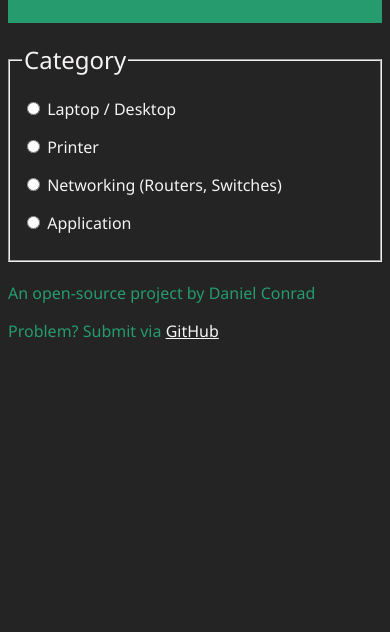
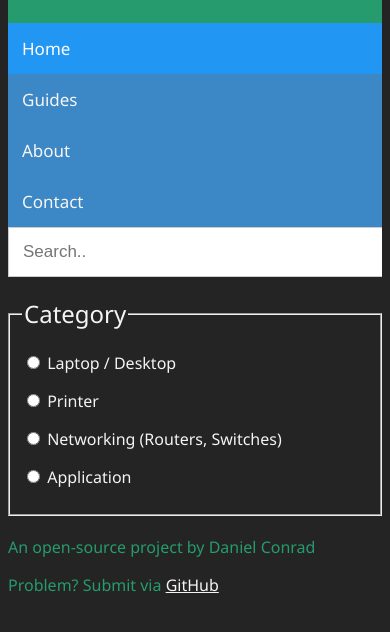
Before and after one commit to eggsnbacon97/zen-help, a plain HTML site: page index.html in a window 390 px wide. Shown: the part 176-808 px from the top of the page. Drawn offline with nearby package versions, Linux system fonts and the light colour scheme.

Commit message:
added pages, structure to come

```diff
--- a/assets/style.css
+++ b/assets/style.css
@@ -61,3 +61,58 @@ a:active {
   width: device-width ;
   zoom: 1.0 ;
 }
+
+/* Add a black background color to the top navigation bar */
+.topnav {
+  overflow: hidden;
+  background-color: #3c87c5;
+}
+
+/* Style the links inside the navigation bar */
+.topnav a {
+  float: left;
+  display: block;
+  color: whitesmoke;
+  text-align: center;
+  padding: 14px 16px;
+  font-family: "Segoe UI";
+  text-decoration: none;
+  font-size: 17px;
+}
+
+/* Change the color of links on hover */
+.topnav a:hover {
+  background-color: #ddd;
+  color: black;
+}
+
+/* Style the "active" element to highlight the current page */
+.topnav a.active {
+  background-color: #2196F3;
+  color: white;
+}
+
+/* Style the search box inside the navigation bar */
+.topnav input[type=text] {
+  float: right;
+  padding: 6px;
+  border: none;
+  margin-top: 8px;
+  margin-right: 16px;
+  font-size: 17px;
+}
+
+/* When the screen is less than 600px wide, stack the links and the search field vertically instead of horizontally */
+@media screen and (max-width: 600px) {
+  .topnav a, .topnav input[type=text] {
+    float: none;
+    display: block;
+    text-align: left;
+    width: 100%;
+    margin: 0;
+    padding: 14px;
+  }
+  .topnav input[type=text] {
+    border: 1px solid #ccc;
+  }
+}
--- a/index.html
+++ b/index.html
@@ -9,6 +9,14 @@
       <h1>Zen Help <i>Alpha</i></h1>
       <p>A Troubleshooter for Geeks</p>
     </div>
+
+    <div class="topnav">
+        <a class="active" href="index.html">Home</a>
+        <a href="guide-home.html">Guides</a>
+        <a href="about.html">About</a>
+        <a href="contact.html">Contact</a>
+        <input type="text" placeholder="Search..">
+      </div>
 
     <head>
       <script src="//ajax.googleapis.com/ajax/libs/jquery/3.4.1/jquery.min.js"></script>
```
Also changed, not shown: about.html (added, +40 -0 lines), contact.html (added, +40 -0 lines), guide-home.html (added, +40 -0 lines).
